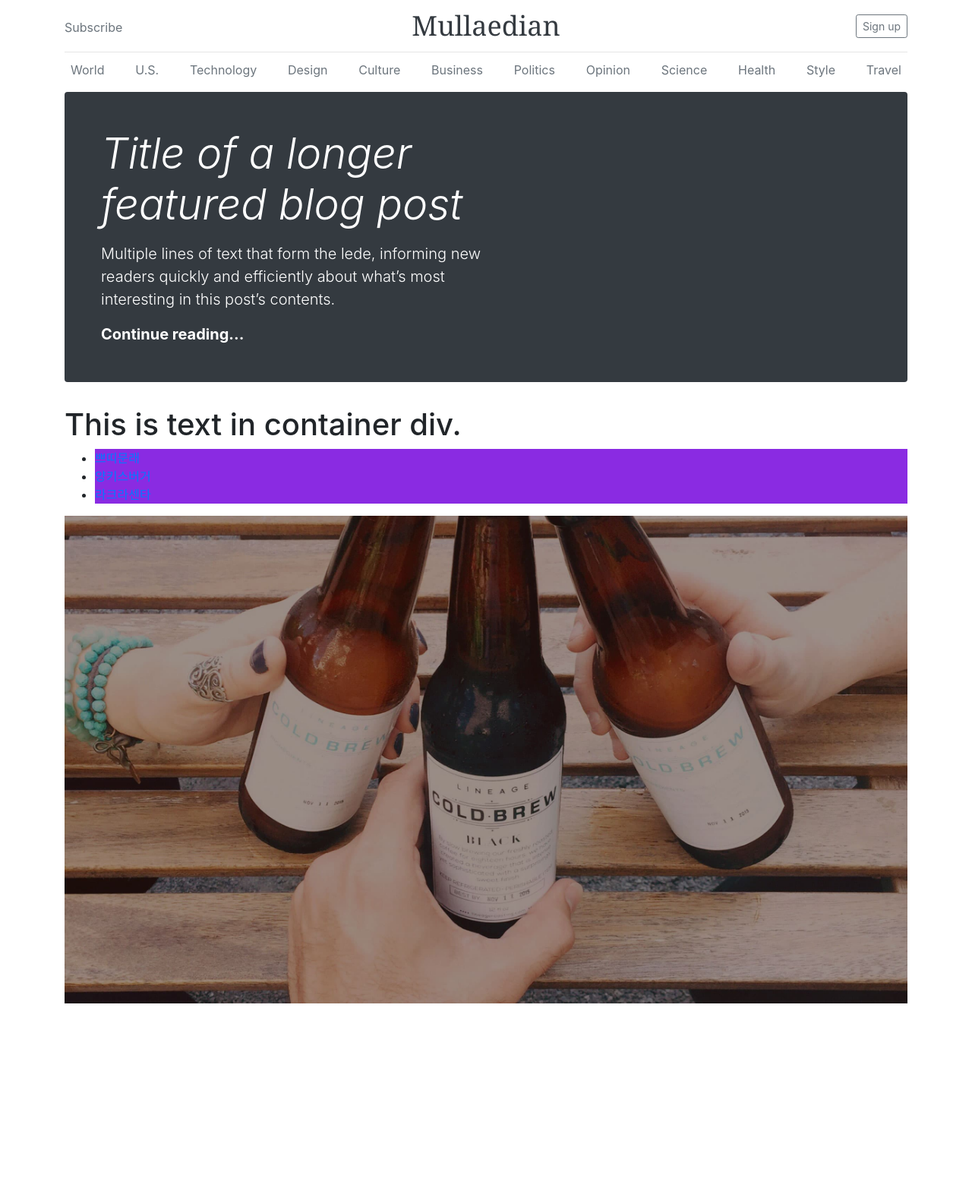
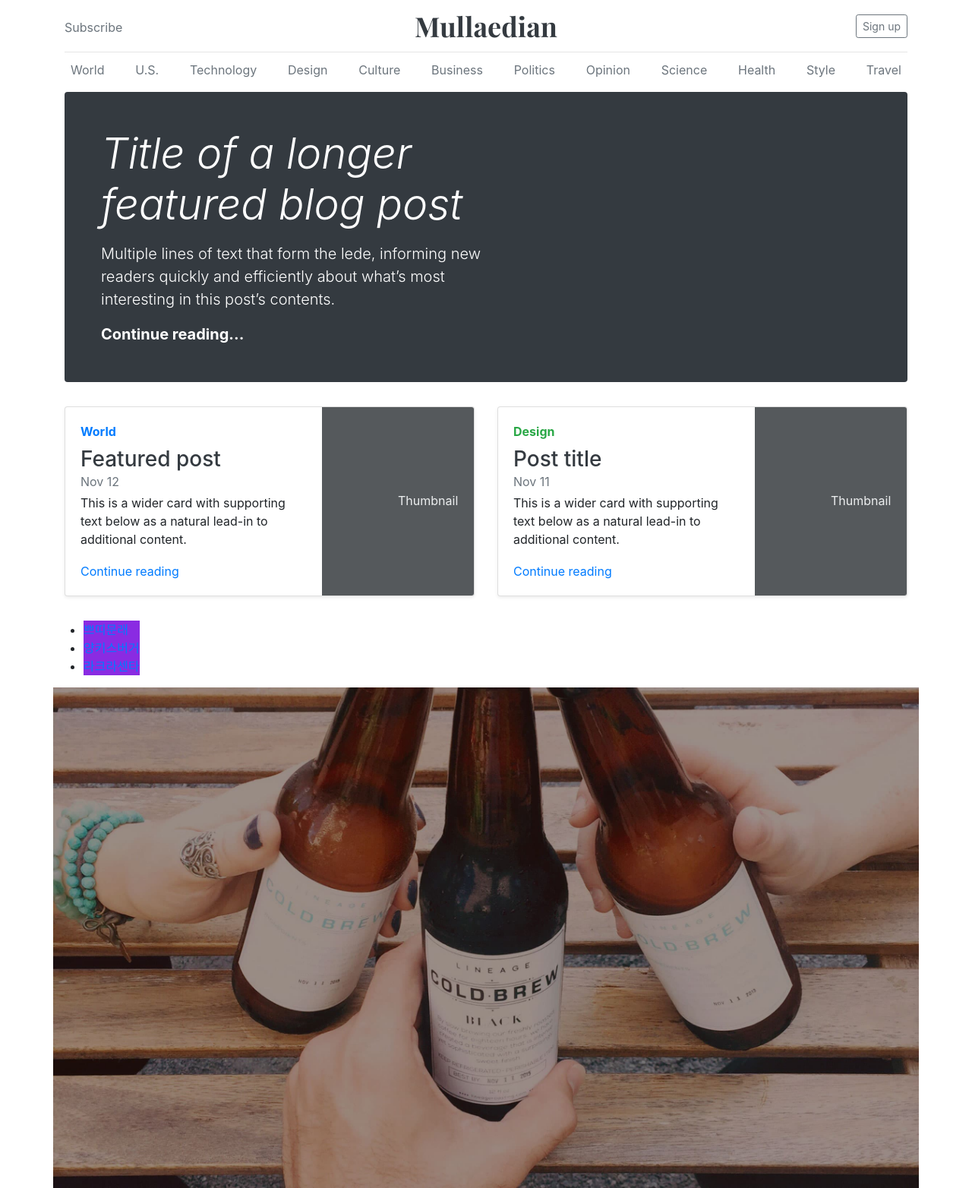
Before and after one commit to neep305/mullaedian, a Django app: page /places/ in a window 1280 px wide. Shown: the whole page at 76% size. Before the commit the page ends 1321 px from the top, so only its background shows below. Run offline with Django 3.2, Linux system fonts and the light colour scheme; data comes from the database, SQL or seed files in the repository; some libraries are stand-ins or nearby versions.

Commit message:
add thumbnail area

```diff
--- a/places/templates/places/index.html
+++ b/places/templates/places/index.html
@@ -3,6 +3,8 @@
     <link rel="stylesheet" type="text/css" href="{% static 'css/style.css' %}">
     <link rel="stylesheet" type="text/css" href="{% static 'css/blog.css' %}">
     <link rel="stylesheet" type="text/css" href="{% static 'bootstrap-4.2.1-dist/css/bootstrap.min.css' %}">
+    <!-- Custom styles for this template -->
+    <link href="https://fonts.googleapis.com/css?family=Playfair+Display:700,900" rel="stylesheet">
 </head>
 <body>
     <div class="container">
@@ -43,7 +45,37 @@
                 <p class="lead mb-0"><a href="#" class="text-white font-weight-bold">Continue reading...</a></p>
             </div>
         </div>
-        <h1>This is text in container div.</h1>
+        <div class="row mb-2">
+            <div class="col-md-6">
+                <div class="card flex-md-row mb-4 shadow-sm h-md-250">
+                <div class="card-body d-flex flex-column align-items-start">
+                    <strong class="d-inline-block mb-2 text-primary">World</strong>
+                    <h3 class="mb-0">
+                    <a class="text-dark" href="#">Featured post</a>
+                    </h3>
+                    <div class="mb-1 text-muted">Nov 12</div>
+                    <p class="card-text mb-auto">This is a wider card with supporting text below as a natural lead-in to additional content.</p>
+                    <a href="#">Continue reading</a>
+                </div>
+                <svg class="bd-placeholder-img card-img-right flex-auto d-none d-lg-block" width="200" height="250" xmlns="http://www.w3.org/2000/svg" preserveAspectRatio="xMidYMid slice" focusable="false" role="img" aria-label="Placeholder: Thumbnail"><title>Placeholder</title><rect fill="#55595c" width="100%" height="100%"/><text fill="#eceeef" dy=".3em" x="50%" y="50%">Thumbnail</text></svg>
+                </div>
+            </div>
+            <div class="col-md-6">
+                <div class="card flex-md-row mb-4 shadow-sm h-md-250">
+                <div class="card-body d-flex flex-column align-items-start">
+                    <strong class="d-inline-block mb-2 text-success">Design</strong>
+                    <h3 class="mb-0">
+                    <a class="text-dark" href="#">Post title</a>
+                    </h3>
+                    <div class="mb-1 text-muted">Nov 11</div>
+                    <p class="card-text mb-auto">This is a wider card with supporting text below as a natural lead-in to additional content.</p>
+                    <a href="#">Continue reading</a>
+                </div>
+                <svg class="bd-placeholder-img card-img-right flex-auto d-none d-lg-block" width="200" height="250" xmlns="http://www.w3.org/2000/svg" preserveAspectRatio="xMidYMid slice" focusable="false" role="img" aria-label="Placeholder: Thumbnail"><title>Placeholder</title><rect fill="#55595c" width="100%" height="100%"/><text fill="#eceeef" dy=".3em" x="50%" y="50%">Thumbnail</text></svg>
+                </div>
+            </div>
+        </div>
+        <div class="row">
             {% if place_list %}
                 <ul>
                     {% for p in place_list %}
@@ -56,6 +88,8 @@
             {% endif %}
         </div>
 
+    </div>
+
 
     <script src="{% static 'bootstrap-4.2.1-dist/js/bootstrap.min.js' %}"></script>
 </body>
```
Lines whose indentation alone changed are shown as unchanged.
